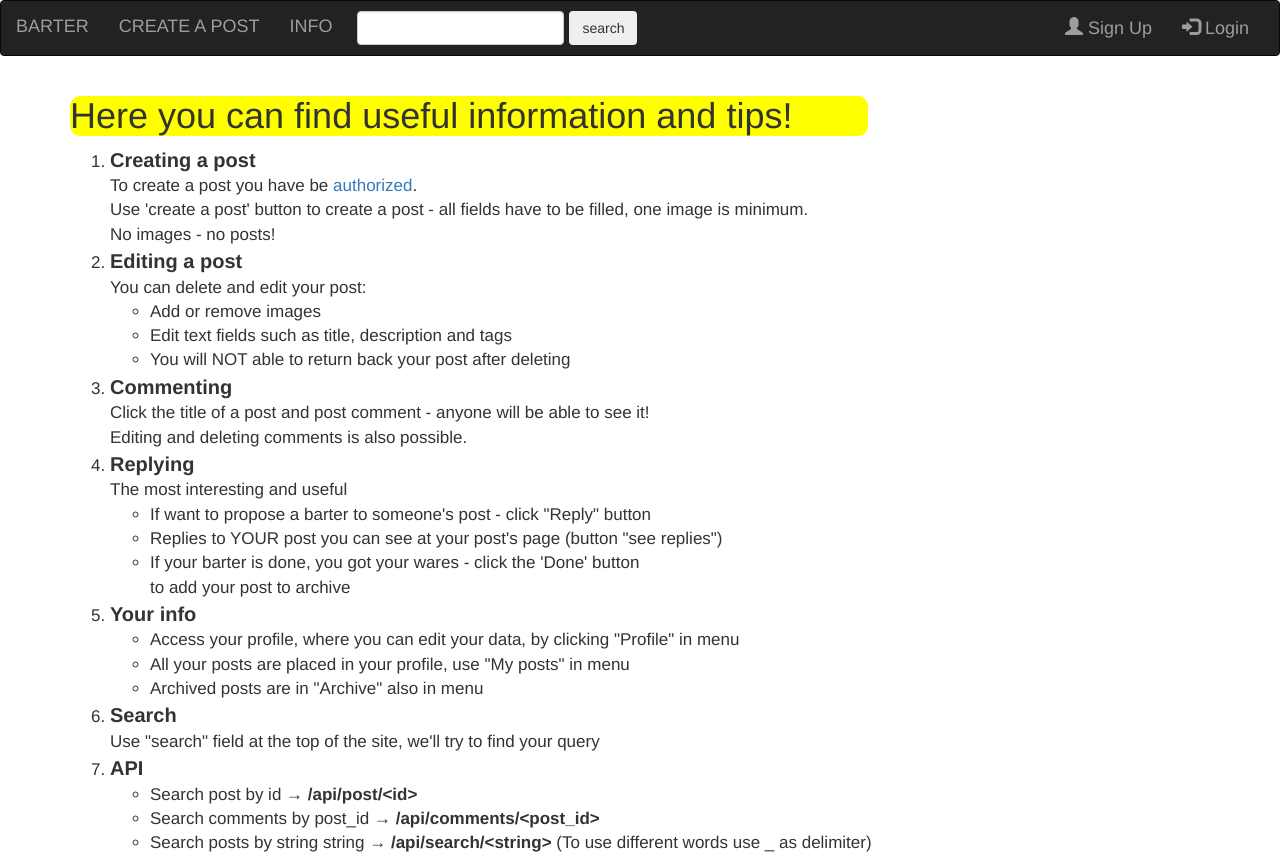
After one commit to izlatin/WEB-project, a Flask app: page /app_info in a window 1280 px wide. The commit adds this page. Run offline with Flask 2, Linux system fonts and the light colour scheme; some libraries are stand-ins or nearby versions.

Commit message:
site info page

```diff
--- a/app/routes/main_page.py
+++ b/app/routes/main_page.py
@@ -375,9 +375,9 @@ def search():
     return render_template('index.html', posts=data)
 
 
-@bp.route('/api_info')
+@bp.route('/app_info')
 def api_info():
-    return render_template('api_info.html')
+    return render_template('app_info.html')
 
 
 @bp.route('/post/<int:post_id>/archive/<int:reply_id>')
--- /dev/null
+++ b/app/templates/app_info.html
@@ -0,0 +1,54 @@
+{% extends "base.html" %}
+{% block content %}
+<h1 style="border: none;
+border-radius: 10px;
+width: 70%;
+background-color: yellow;">Here you can find useful information and tips!</h1>
+<ol style="font-size: 17px">
+    <li><span style="font-weight: bold; font-size: 20px">Creating a post</span><br>
+        To create a post you have be <a href="/login">authorized</a>.<br>Use 'create a post' button
+        to create a post - all fields have to be filled, one image is minimum.<br>No images - no posts!
+    </li>
+    <li><span style="font-weight: bold; font-size: 20px">Editing a post</span><br>
+        You can delete and edit your post:
+        <ul>
+            <li>Add or remove images</li>
+            <li>Edit text fields such as title, description and tags</li>
+            <li>You will NOT able to return back your post after deleting</li>
+        </ul>
+    </li>
+    <li><span style="font-weight: bold; font-size: 20px">Commenting</span><br>
+        Click the title of a post and post comment - anyone will be able to see it!<br>
+        Editing and deleting comments is also possible.
+    </li>
+    <li><span style="font-weight: bold; font-size: 20px">Replying</span><br>
+        The most interesting and useful
+        <ul>
+            <li>If want to propose a barter to someone's post - click "Reply" button</li>
+            <li>Replies to YOUR post you can see at your post's page (button "see replies")</li>
+            <li>If your barter is done, you got your wares - click the 'Done' button<br>
+                to add your post to archive
+            </li>
+        </ul>
+    </li>
+    <li><span style="font-weight: bold; font-size: 20px">Your info</span><br>
+        <ul>
+            <li>Access your profile, where you can edit your data, by clicking "Profile" in menu</li>
+            <li>All your posts are placed in your profile, use "My posts" in menu</li>
+            <li>Archived posts are in "Archive" also in menu</li>
+        </ul>
+    </li>
+    <li><span style="font-weight: bold; font-size: 20px">Search</span><br>
+        Use "search" field at the top of the site, we'll try to find your query
+    </li>
+    <li><span style="font-weight: bold; font-size: 20px">API</span><br>
+        <ul>
+            <li>Search post by id &#x2192; <b>/api/post/&#x3c;id&#x3e;</b></li>
+            <li>Search comments by post_id &#x2192; <b>/api/comments/&#x3c;post_id&#x3e;</b></li>
+            <li>Search posts by string string &#x2192; <b>/api/search/&#x3c;string&#x3e;</b>
+                (To use different words use _ as delimiter)
+            </li>
+        </ul>
+    </li>
+</ol>
+{% endblock %}
--- a/app/templates/base.html
+++ b/app/templates/base.html
@@ -3,8 +3,9 @@
 <head>
     <meta charset="UTF-8">
     <!--    <meta name="viewport" content="width=device-width, initial-scale=1, shrink-to-fit=no">-->
+    <!--    <link rel="stylesheet" href="../static/css/base.css">-->
+    <!--    <link rel="stylesheet" href="https://stackpath.bootstrapcdn.com/bootstrap/4.5.2/css/bootstrap.min.css">-->
     <link rel="stylesheet" href="https://maxcdn.bootstrapcdn.com/bootstrap/3.4.1/css/bootstrap.min.css">
-    <!--    <link rel="stylesheet" href="../static/css/base.css">-->
     <script src="https://ajax.googleapis.com/ajax/libs/jquery/3.5.1/jquery.min.js"></script>
     <script src="https://maxcdn.bootstrapcdn.com/bootstrap/3.4.1/js/bootstrap.min.js"></script>
     <title>{{ title }}</title>
@@ -25,7 +26,7 @@
                 <ul class="nav navbar-nav">
 
                     <li><a href="/create_post">CREATE A POST</a></li>
-                    <li><a href="/api_info">API</a></li>
+                    <li><a href="/app_info">INFO</a></li>
                     <li>
                         <!-- <div class="input-group"> -->
                         <form class="form-inline" style="margin: 10px" action='/search' method="POST">
```
Also changed, not shown: app/templates/api_info.html (deleted, +0 -10 lines), app/templates/index.html (+8 -0 lines).
